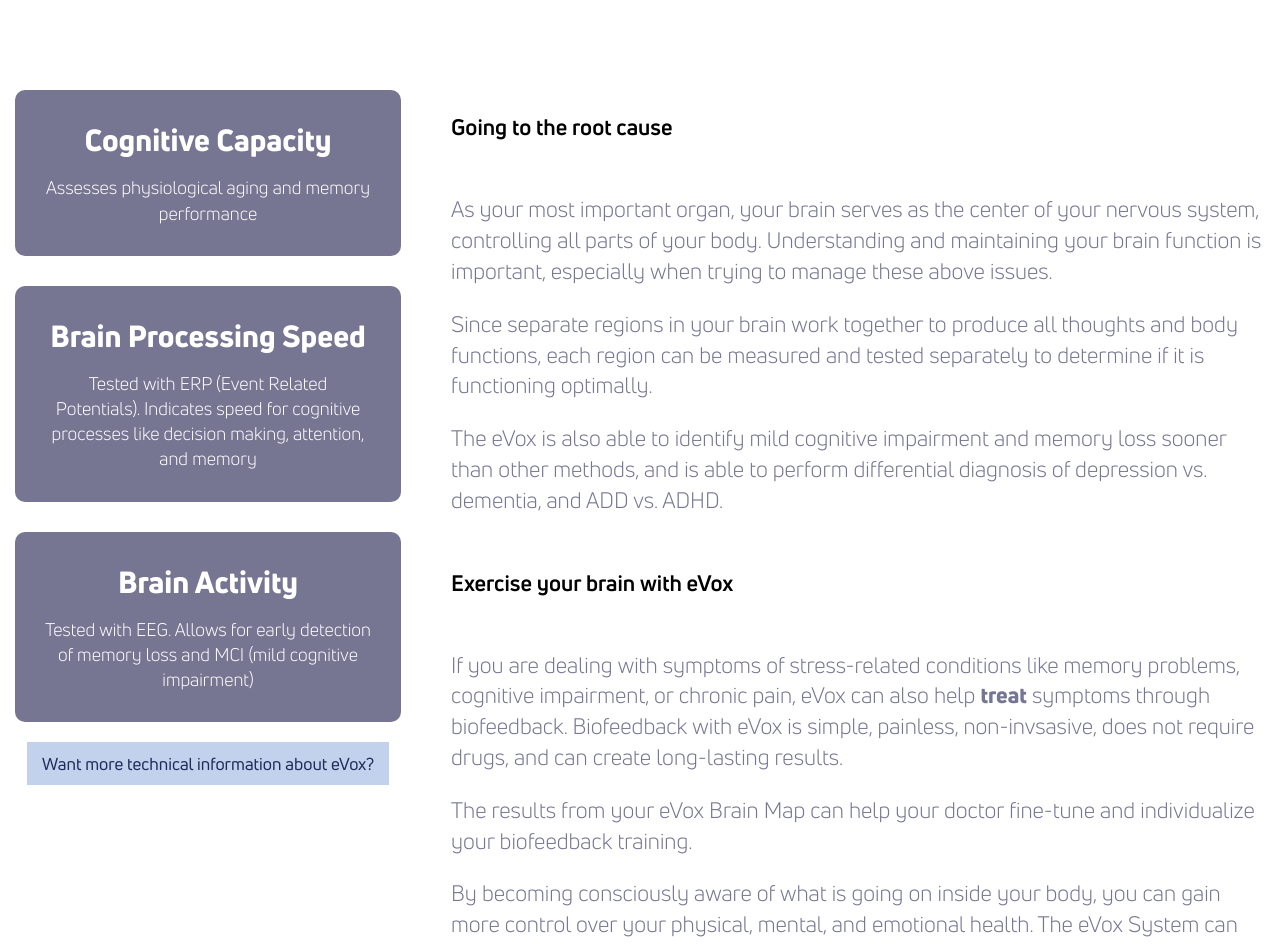
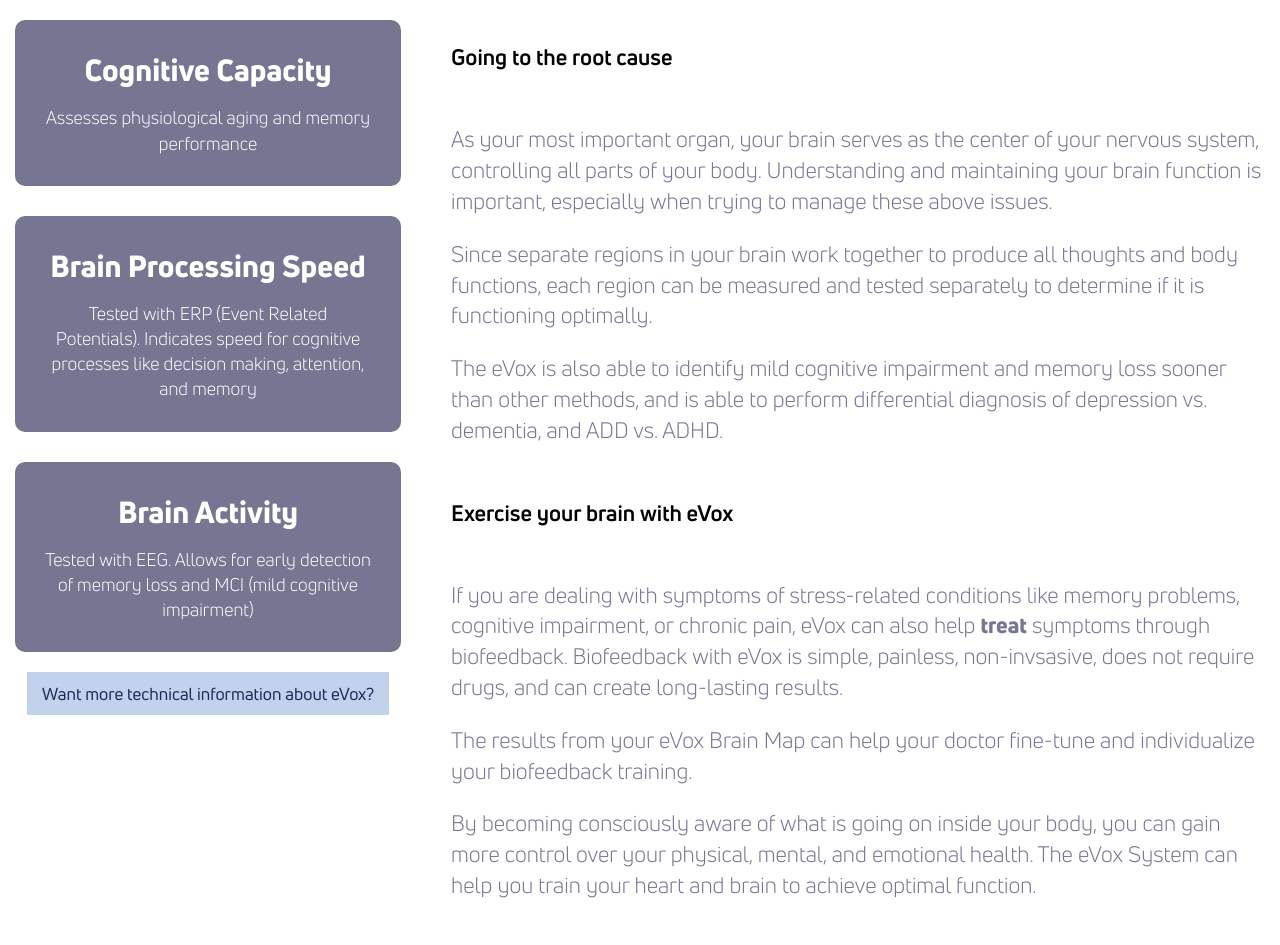
Before and after one commit to theneverwoods/gerstenberg.clinic, a Jekyll site: the page built from services/evox.html, in a window 1280 px wide. Shown: the part 1666-2611 px from the top of the page. Built offline with Jekyll 4.4.1, drawn with Linux system fonts in a browser that asks for light colours.

Commit message:
Update _layout.scss

```diff
--- a/_sass/_layout.scss
+++ b/_sass/_layout.scss
@@ -28,7 +28,7 @@ iframe {
   flex-wrap: wrap;
 
   &.video {
-    margin: 6em 10%;
+    margin: 0em 10%;
   }
 
   &.blurb {
```
